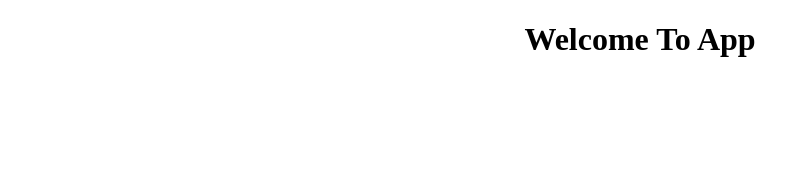
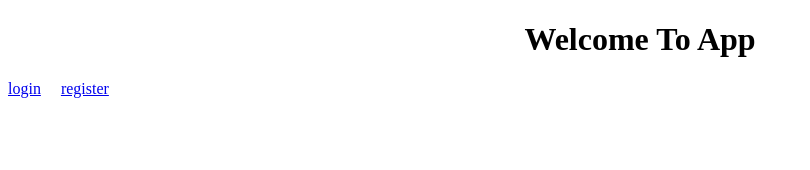
Before and after one commit to C4-AhlamAljawahreh/MERAKI_Academy_Project_4, a React (Create React App) app in the folder frontend/: page / in a window 1280 px wide. Shown: the top 170 px of the page, without its empty margins (0-810 px from the left). Built offline with nearby package versions, Linux system fonts and the light colour scheme.

Commit message:
create navigation component & add link route routes temporarily

```diff
--- a/frontend/src/App.js
+++ b/frontend/src/App.js
@@ -1,11 +1,36 @@
 import "./App.css";
+import Login from './components/Login'
+import { Routes, Route, Link, Router } from "react-router-dom";
+
+
+
 
 function App() {
   return (
     <div className="App">
       <h1>Welcome To App</h1>
+      <Navigation/>
+      <Routes>
+        <Route path="/login" element={<Login/>}/>
+        <Route path="/register" element={<Login/>}/>
+
+      </Routes>
+      {/* <Login/> */}
     </div>
   );
 }
 
+
+const Navigation =()=>{
+  return(
+    <>
+    <div className="Navigation" style={{display:"flex",gap:"20px"}}>
+      <Link to='/login'>login   </Link>
+      <Link to='/register'>register</Link>
+
+      </div>
+      </>
+  )
+}
+
 export default App;
```
